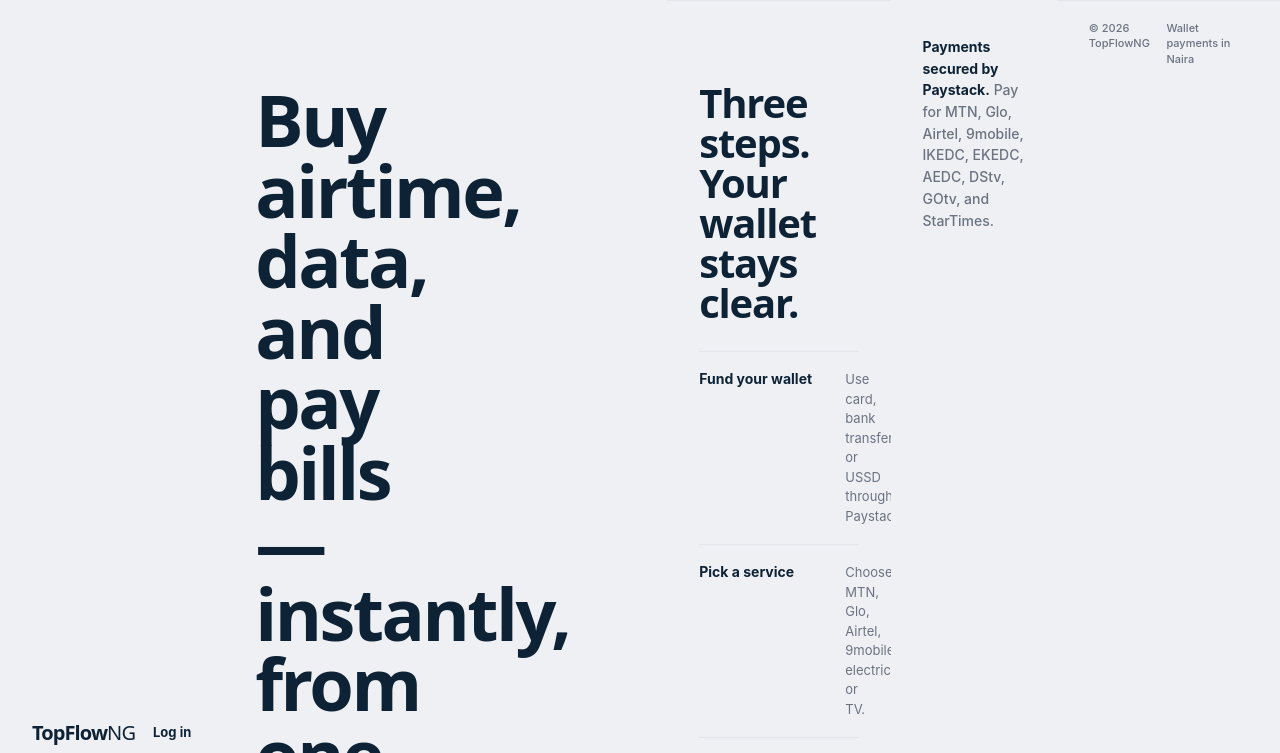
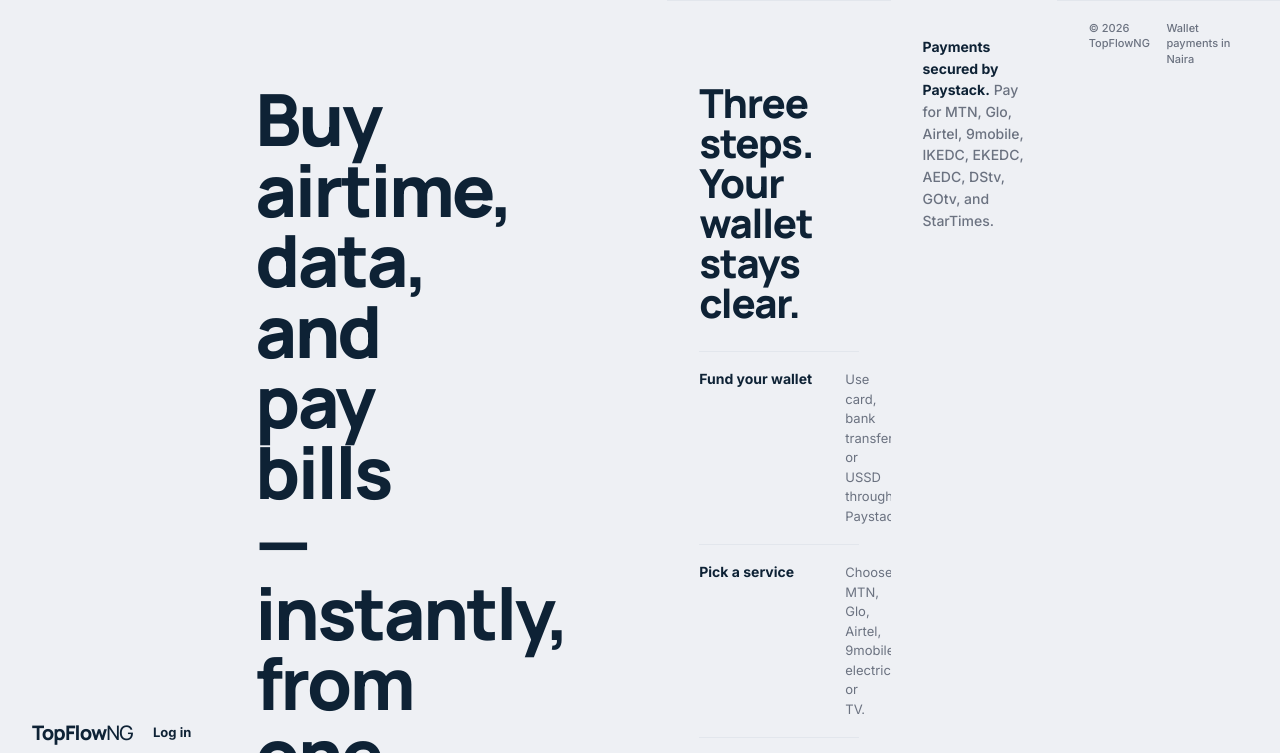
Before and after one commit to Itsjaywealth/topflowng, a website: page topflowng.html in a window 1280 px wide. Shown: the top 753 px of the page. Drawn offline with Linux system fonts and the light colour scheme.

Commit message:
Load approved fonts from document head

```diff
--- a/topflowng.html
+++ b/topflowng.html
@@ -4,6 +4,9 @@
 <meta charset="UTF-8">
 <meta name="viewport" content="width=device-width, initial-scale=1.0, maximum-scale=1.0">
 <title>TopFlowNG</title>
+<link rel="preconnect" href="https://fonts.googleapis.com">
+<link rel="preconnect" href="https://fonts.gstatic.com" crossorigin>
+<link href="https://fonts.googleapis.com/css2?family=Inter:wght@400;500;600;700&family=Manrope:wght@500;600;700;800&display=swap" rel="stylesheet">
 <script src="https://js.paystack.co/v1/inline.js"></script>
 <style>
     *,*::before,*::after{box-sizing:border-box;margin:0;padding:0}
@@ -149,7 +152,6 @@
     .panel-title{font-size:18px;font-weight:600;color:var(--ink);margin-bottom:20px}
 
 /* ── Dashboard workspace — approved TopFlowNG system ───────────────────── */
-@import url('https://fonts.googleapis.com/css2?family=Inter:wght@400;500;600;700&family=Manrope:wght@500;600;700;800&display=swap');
 :root{--display:'Manrope',system-ui,sans-serif;--font:'Inter',system-ui,sans-serif;--mist:#EEF0F4;--graphite:#6B7280;--emerald:#1A7A4A}
 body{background:var(--mist)}
 #main-app{background:var(--white)}
```
